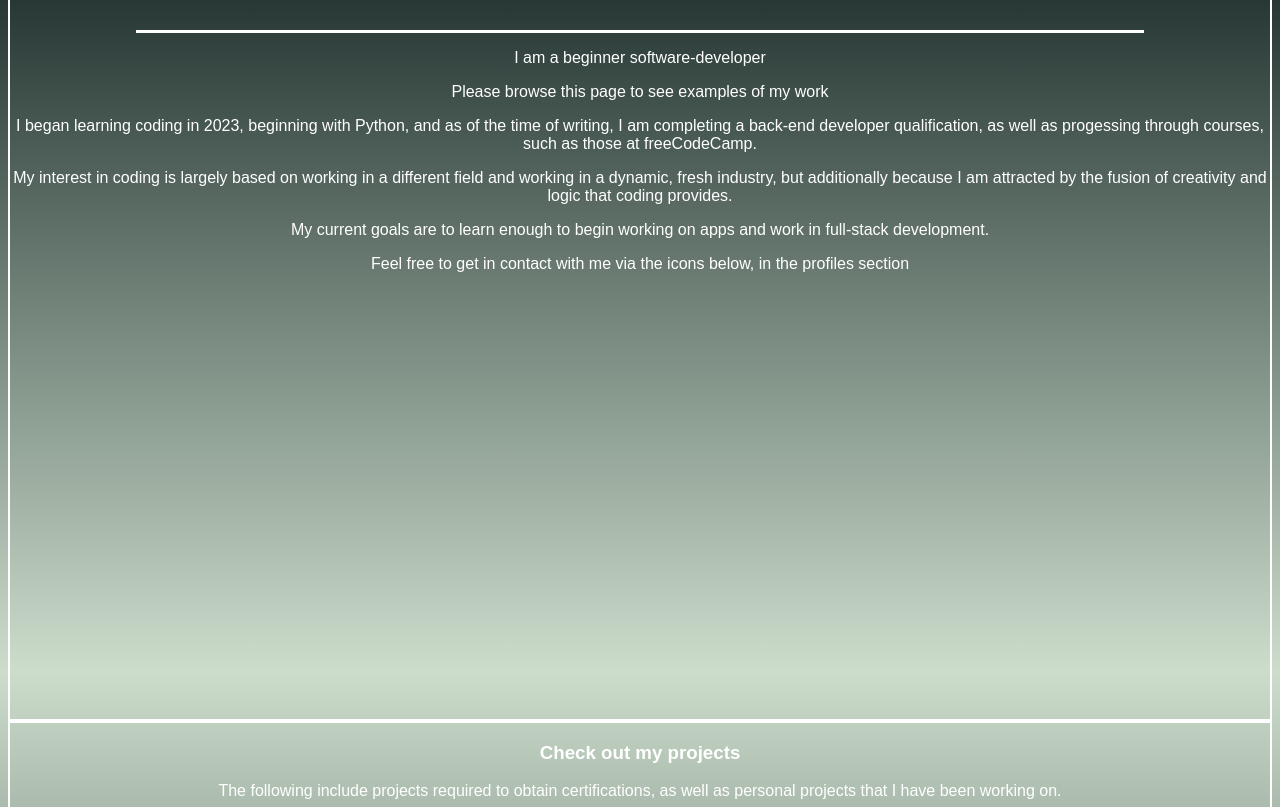
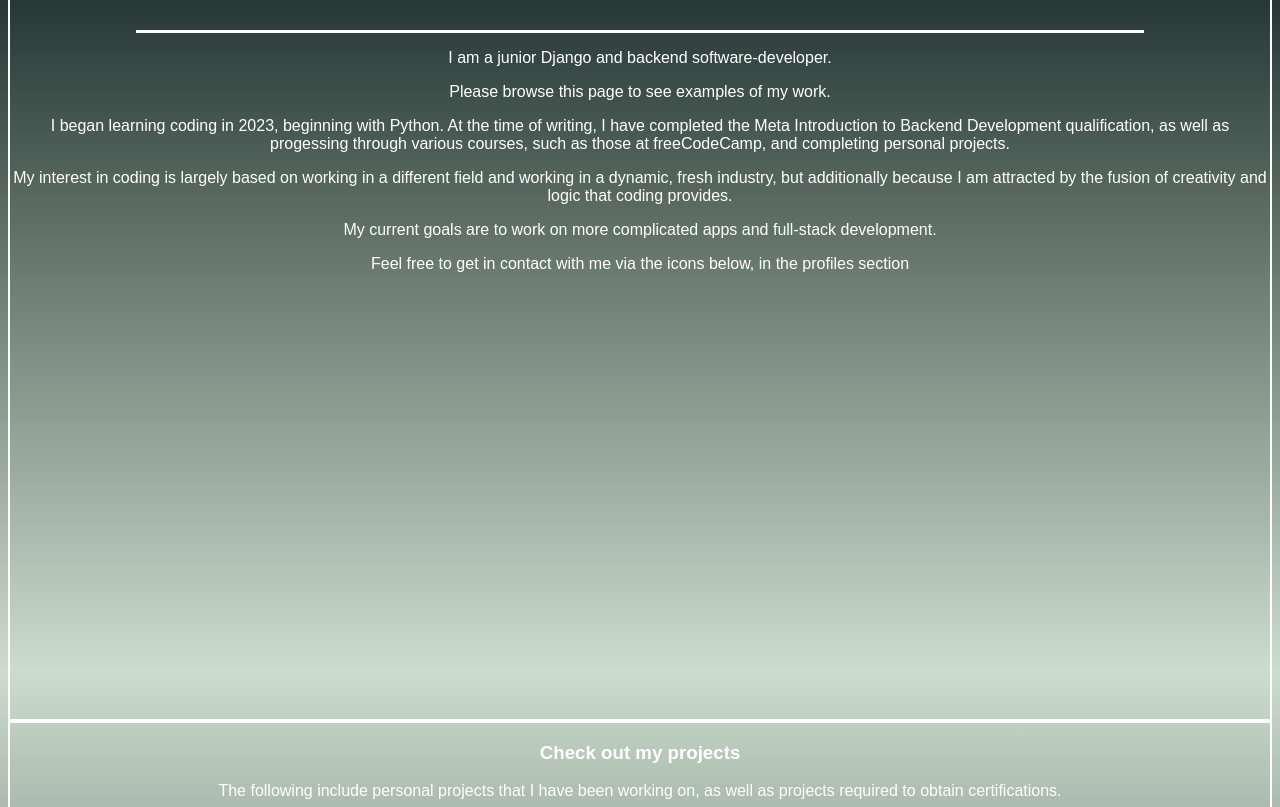
Before and after one commit to Astral-Weeks/Astral-Weeks.github.io, a plain HTML site: page index.html in a window 1280 px wide. Shown: the part 145-952 px from the top of the page. Drawn offline with nearby package versions, Linux system fonts and the light colour scheme.

Commit message:
Update index.html

```diff
--- a/index.html
+++ b/index.html
@@ -25,16 +25,16 @@
   </section>
   <section id="welcome-section">      <h1 id="join-me" class="animate__animated animate_slideInLeft animate_slow">Join Me in my Astral Weeks</h1>
      <div class="divider"></div>
-     <p>I am a beginner software-developer</p>
-     <p>Please browse this page to see examples of my work<br /></p>
-     <p>I began learning coding in 2023, beginning with Python, and as of the time of writing, I am completing a back-end developer qualification, as well as progessing through courses, such as those at freeCodeCamp.</p>
+     <p>I am a junior Django and backend software-developer.</p>
+     <p>Please browse this page to see examples of my work.<br /></p>
+     <p>I began learning coding in 2023, beginning with Python. At the time of writing, I have completed the Meta Introduction to Backend Development qualification, as well as progessing through various courses, such as those at freeCodeCamp, and completing personal projects.</p>
      <p>My interest in coding is largely based on working in a different field and working in a dynamic, fresh industry, but additionally because I am attracted by the fusion of creativity and logic that coding provides.</p>
-     <p>My current goals are to learn enough to begin working on apps and work in full-stack development.</p>
+     <p>My current goals are to work on more complicated apps and full-stack development.</p>
      <p>Feel free to get in contact with me via the icons below, in the profiles section</p>
   </section>
   <section id="projects">
     <h3>Check out my projects</h3>
-    <p>The following include projects required to obtain certifications, as well as personal projects that I have been working on.</p>
+    <p>The following include personal projects that I have been working on, as well as projects required to obtain certifications.</p>
     <div class="gallery">
       <div class="apps-title">
       <h2>Apps</h2>
```
